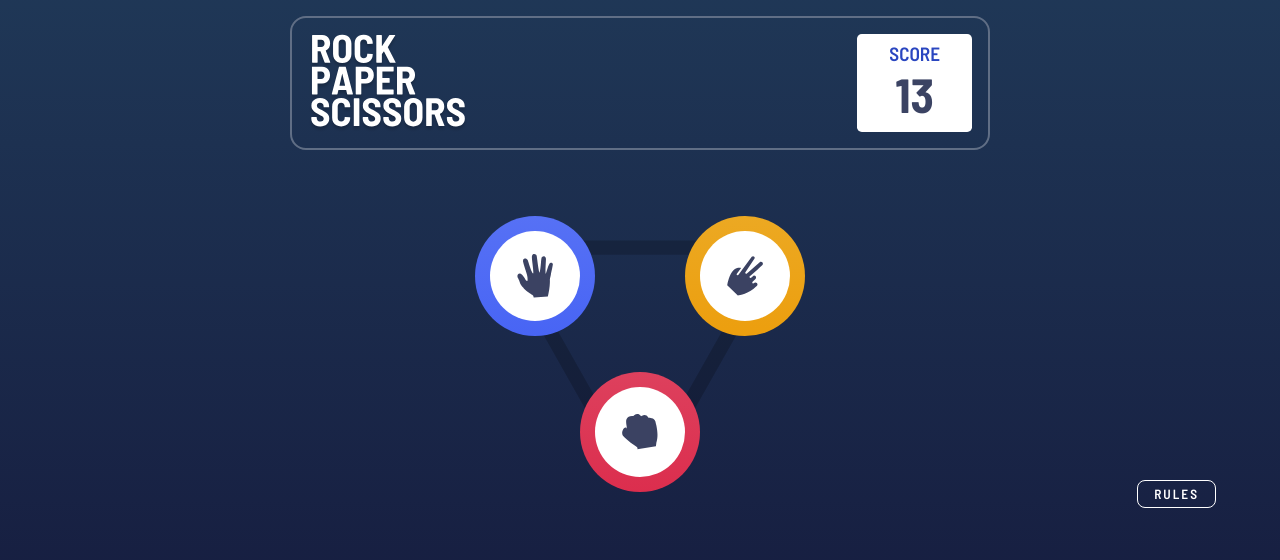
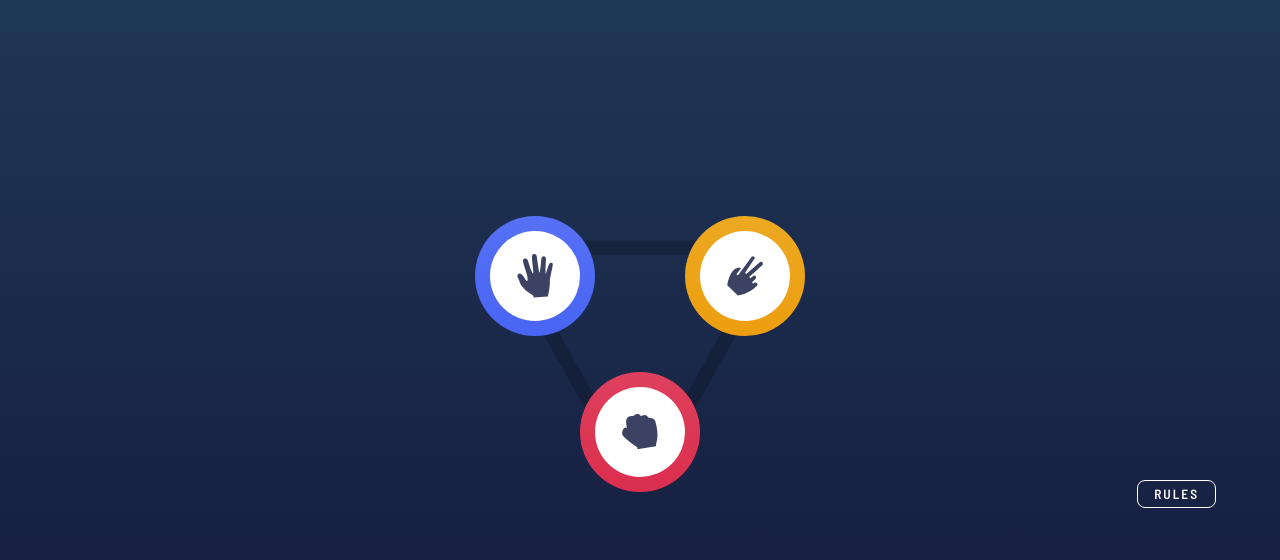
Before and after one commit to rati10/rock-paper-scissor-game, a plain HTML site: page index.html in a window 1280 px wide. Drawn offline with Linux system fonts and the light colour scheme.

Commit message:
Update index.html

```diff
--- a/index.html
+++ b/index.html
@@ -14,13 +14,7 @@
 <body>
 
 
-  <div class="header">
-    <img src="images/logo.svg" alt="" srcset="">
-    <div class="score-container">
-      <p class="text">SCORE</p>
-      <p class="score">13</p>
-    </div>
-  </div>
+
 
   <div class="content">
     <div class="paper paper-position" data-game>
```
